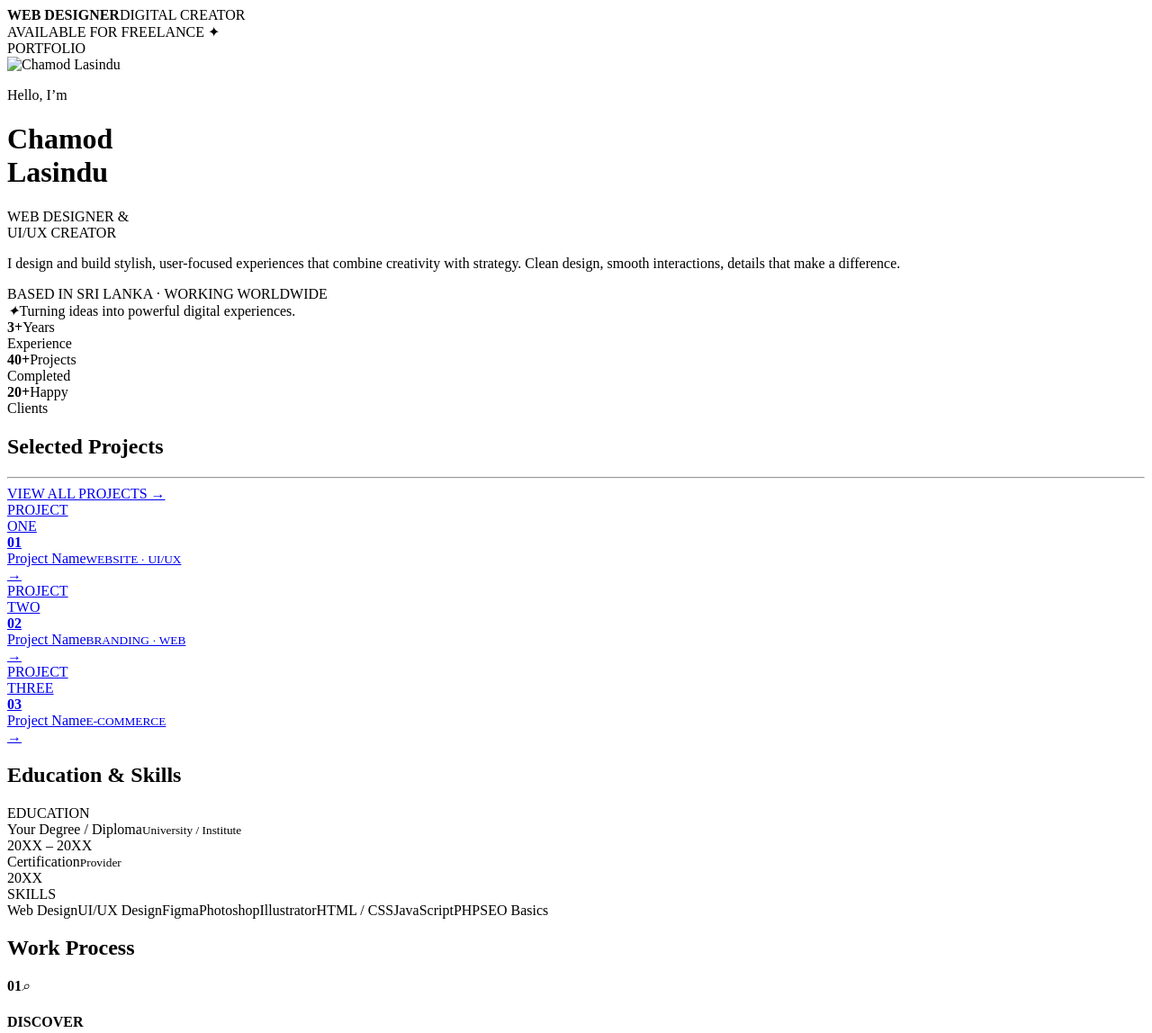
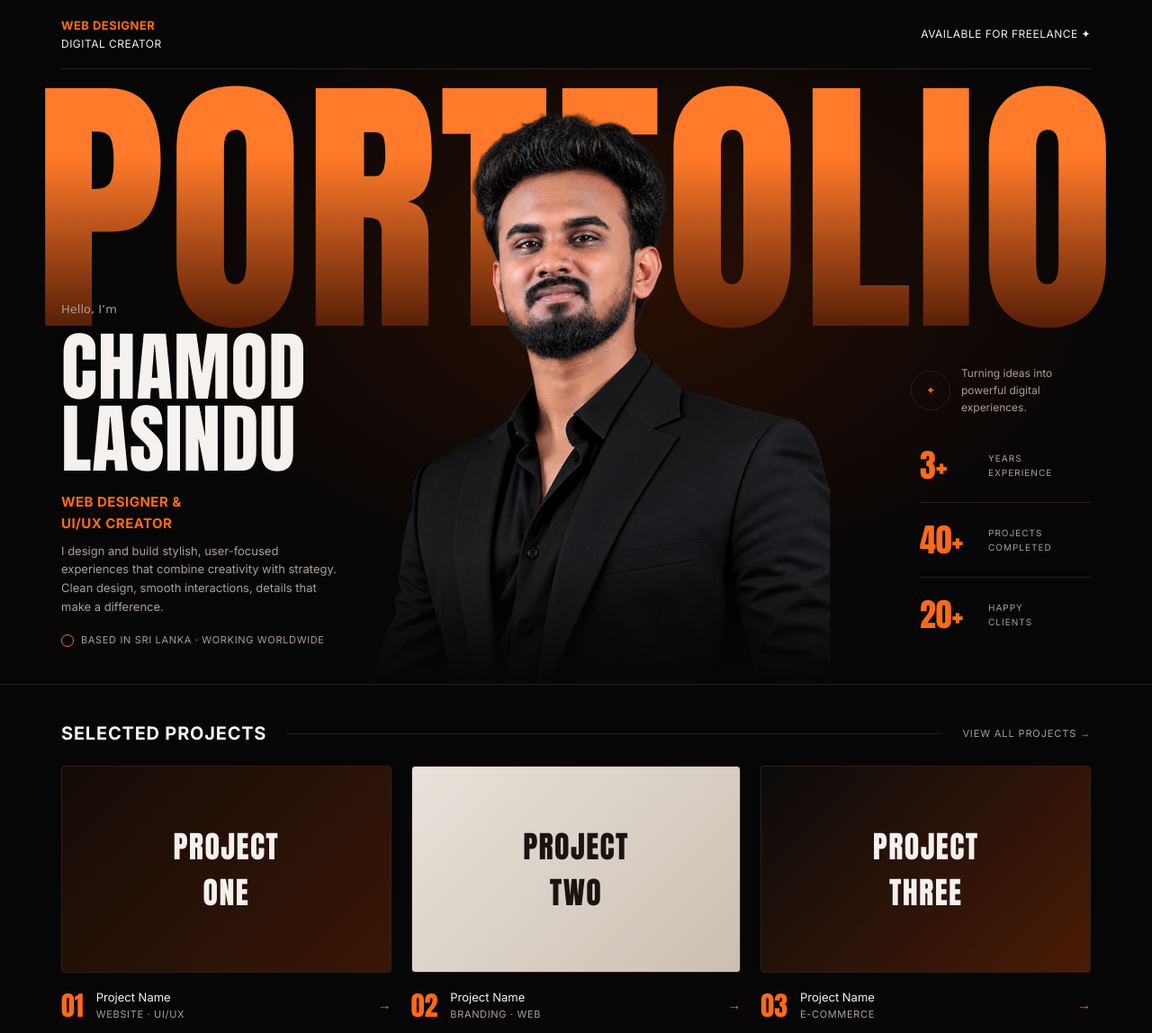
Before and after one commit to lasinduamarasinghe/chamodlasindu, a plain HTML site: page index.html in a window 1280 px wide. Shown: the top 1148 px of the page at 90% size. Drawn offline with Linux system fonts and the light colour scheme; a web font is replaced by a local one.

Commit message:
Add files via upload

```diff
--- a/index.html
+++ b/index.html
@@ -3,13 +3,13 @@
 <meta name="viewport" content="width=device-width, initial-scale=1, viewport-fit=cover">
 <title>Chamod Lasindu – Portfolio</title>
 <link rel="stylesheet" href="https://fonts.googleapis.com/css2?family=Anton&family=Inter:wght@400;500;600;700&family=Mrs+Saint+Delafield&display=swap">
-<link rel="stylesheet" href="css/style.css"></head><body>
+<link rel="stylesheet" href="style.css"></head><body>
 <!-- ========== TOP BAR ========== -->
 <div class="w"><div class="top"><div><b>WEB DESIGNER</b>DIGITAL CREATOR</div><div>AVAILABLE FOR FREELANCE ✦</div></div></div>
 
 <!-- ========== HERO (name, photo, stats) ========== -->
 <div class="hero"><div class="big">PORTFOLIO</div>
-<div class="me"><img alt="Chamod Lasindu" src="images/me.png"></div>
+<div class="me"><img alt="Chamod Lasindu" src="me.png"></div>
 <div class="w" style="position:relative"><div class="hl"><p class="hello">Hello, I’m</p><h1>Chamod<br>Lasindu</h1>
 <div class="role">WEB DESIGNER &amp;<br>UI/UX CREATOR</div>
 <p>I design and build stylish, user-focused experiences that combine creativity with strategy. Clean design, smooth interactions, details that make a difference.</p>
--- /dev/null
+++ b/style.css
@@ -0,0 +1,66 @@
+:root{box-sizing:border-box;padding-top:env(safe-area-inset-top,0px);padding-bottom:env(safe-area-inset-bottom,0px);
+--o:#ff6a1a;--o2:#c2410c;--bg:#070606;--bg2:#0d0b0a;--line:#2a211c;--tx:#f5f1ee;--mut:#a99d95;color-scheme:dark}
+html{scroll-padding-top:env(safe-area-inset-top,0px);scroll-behavior:smooth}
+*{box-sizing:border-box}
+body{margin:0;background:var(--bg);color:var(--tx);font:15px/1.6 Inter,system-ui,sans-serif}
+a{color:inherit;text-decoration:none}
+.w{max-width:1200px;margin:0 auto;padding:0 28px}
+.top{display:flex;justify-content:space-between;align-items:center;padding:18px 0;border-bottom:1px solid var(--line);font-size:12px;letter-spacing:.04em}
+.top b{display:block;color:var(--o);font-size:13px}
+.hero{position:relative;overflow:hidden;min-height:640px;border-bottom:1px solid var(--line);background:radial-gradient(60% 70% at 55% 35%,#2a0f04 0,transparent 70%)}
+.big{position:absolute;left:0;right:0;top:10px;text-align:center;font:400 clamp(110px,24vw,330px)/.95 Anton,Impact,sans-serif;color:var(--o);letter-spacing:.01em;
+background:linear-gradient(#ff7a2a 30%,#4a1704 100%);-webkit-background-clip:text;background-clip:text;-webkit-text-fill-color:transparent;user-select:none}
+.me{position:absolute;left:50%;bottom:0;transform:translateX(-46%);height:94%;z-index:1}
+.me img{height:100%;width:auto;display:block;background:transparent}
+.me::after{content:"";position:absolute;left:-10%;right:-10%;bottom:0;height:22%;background:linear-gradient(transparent,var(--bg))}
+.hl{position:relative;z-index:2;padding:260px 0 40px;max-width:380px}
+.hello{font:400 44px/1 "Mrs Saint Delafield",cursive;color:var(--tx);margin:0 0 6px}
+h1{margin:0;font:400 clamp(48px,7vw,84px)/.95 Anton,Impact,sans-serif;text-transform:uppercase;letter-spacing:.01em}
+.role{color:var(--o);font-weight:700;letter-spacing:.03em;margin:18px 0 8px}
+.hl p{color:var(--mut);font-size:13px;margin:0 0 18px;max-width:320px}
+.avail{display:flex;gap:8px;align-items:center;font-size:11px;letter-spacing:.06em;color:var(--mut)}
+.dot{width:14px;height:14px;border:1px solid var(--o);border-radius:50%;display:inline-block}
+.stats{position:absolute;right:28px;bottom:36px;z-index:2;width:190px}
+.stats div{display:flex;align-items:center;gap:14px;padding:14px 0;border-bottom:1px solid var(--line)}
+.stats div:last-child{border:0}
+.stats b{font:400 36px Anton;color:var(--o);min-width:62px}
+.stats span{font-size:10px;letter-spacing:.1em;color:var(--mut);text-transform:uppercase}
+.tag{position:absolute;right:28px;top:48%;z-index:2;display:flex;gap:12px;align-items:center;font-size:12px;color:var(--mut);max-width:200px}
+.tag i{flex:none;width:44px;height:44px;border:1px solid var(--line);border-radius:50%;display:grid;place-items:center;color:var(--o);font-style:normal}
+section{padding:44px 0;border-bottom:1px solid var(--line)}
+.sh{display:flex;align-items:center;gap:22px;margin-bottom:26px}
+h2{margin:0;font:700 20px/1 Inter;letter-spacing:.04em;text-transform:uppercase}
+.sh hr{flex:1;border:0;border-top:1px solid var(--line)}
+.sh a{font-size:11px;letter-spacing:.08em;color:var(--mut)}
+.grid3{display:grid;grid-template-columns:repeat(3,1fr);gap:22px}
+.card .th{aspect-ratio:16/10;border:1px solid var(--line);border-radius:4px;display:grid;place-items:center;font:400 34px Anton;letter-spacing:.04em;text-align:center;padding:14px;transition:.3s}
+.card:hover .th{border-color:var(--o);transform:translateY(-4px)}
+.t1{background:linear-gradient(135deg,#140b07,#3a1706)}.t2{background:linear-gradient(135deg,#e9e2da,#cbbfb2);color:#1a1410}.t3{background:linear-gradient(135deg,#0b0b0b,#4a1b06);}
+.card .m{display:flex;gap:14px;align-items:center;margin-top:14px}
+.card .m>b{font:400 30px Anton;color:var(--o)}
+.card .m div{flex:1;font-size:13px}.card .m small{display:block;color:var(--mut);font-size:11px;letter-spacing:.06em}
+.card .m em{color:var(--o);font-style:normal}
+.two{display:grid;grid-template-columns:1fr 1.15fr .85fr;gap:0;padding:0;border-bottom:1px solid var(--line)}
+.two>div{padding:44px 28px;border-right:1px solid var(--line)}
+.two>div:first-child{padding-left:0}
+.lab{color:var(--o);font-size:12px;font-weight:700;letter-spacing:.08em;margin:22px 0 10px}
+.ed{display:flex;justify-content:space-between;gap:12px;font-size:13px;padding:6px 0}.ed small{display:block;color:var(--mut)}.ed span{color:var(--o);font-size:12px}
+.chips{display:flex;flex-wrap:wrap;gap:8px}.chips span{border:1px solid var(--line);border-radius:3px;padding:6px 12px;font-size:10.5px;letter-spacing:.06em;text-transform:uppercase;color:var(--mut)}
+.step{display:grid;grid-template-columns:28px 40px 1fr;gap:14px;align-items:start;padding:10px 0;position:relative}
+.step>b{font:400 20px Anton;color:var(--o);opacity:.8}
+.step>i{width:38px;height:38px;border:1px solid var(--o);border-radius:50%;display:grid;place-items:center;font-style:normal;color:var(--o);background:var(--bg)}
+.step h4{margin:0;color:var(--o);font-size:12px;letter-spacing:.08em}.step p{margin:2px 0 0;color:var(--mut);font-size:12.5px}
+.quote{background:linear-gradient(160deg,#9a3412,#431407 70%);border-right:0!important;display:flex;flex-direction:column;justify-content:space-between}
+.quote q{font-size:20px;line-height:1.35;quotes:none;display:block;margin-top:12px}
+.sig{font:400 46px "Mrs Saint Delafield",cursive}
+.quote small{letter-spacing:.08em;font-size:11px;color:#fed7aa}
+.contact{display:grid;grid-template-columns:1fr 1.1fr 1fr;gap:34px;align-items:center;border:0}
+.contact h3{font:700 clamp(26px,3vw,36px)/1.2 Inter;margin:0 0 14px;text-transform:uppercase;letter-spacing:.02em}
+.ct a{display:flex;gap:16px;align-items:center;padding:12px 0;border-bottom:1px solid var(--line);font-size:14px}
+.ct i{width:38px;height:38px;border:1px solid var(--o);border-radius:50%;display:grid;place-items:center;color:var(--o);font-style:normal;flex:none}
+.btn{display:inline-flex;gap:10px;align-items:center;margin-top:12px;color:var(--o);font-size:11px;letter-spacing:.08em}
+.btn i{width:38px;height:38px;border:1px solid var(--o);border-radius:50%;display:grid;place-items:center;font-style:normal}
+.lap{aspect-ratio:16/10;border:6px solid #1c1714;border-radius:10px 10px 2px 2px;background:linear-gradient(135deg,#0c0907,#3a1706);display:grid;place-items:center;text-align:center;font:400 26px/1.1 Anton;padding:14px}
+.soc{display:flex;gap:18px;flex-wrap:wrap;font-size:12px;color:var(--mut);padding:22px 0}
+.soc a:hover{color:var(--o)}
+@media(max-width:900px){.grid3,.two,.contact{grid-template-columns:1fr}.two>div{padding:30px 0;border-right:0;border-bottom:1px solid var(--line)}.stats{position:static;width:100%;display:flex;justify-content:space-around;padding:0 0 20px}.stats div{flex-direction:column;gap:2px;border:0}.tag{display:none}.hl{padding-top:220px}.hero{min-height:0}.me{opacity:.6;height:80%}.quote{padding:30px!important}}
```
Also changed, not shown: me.png (added).
